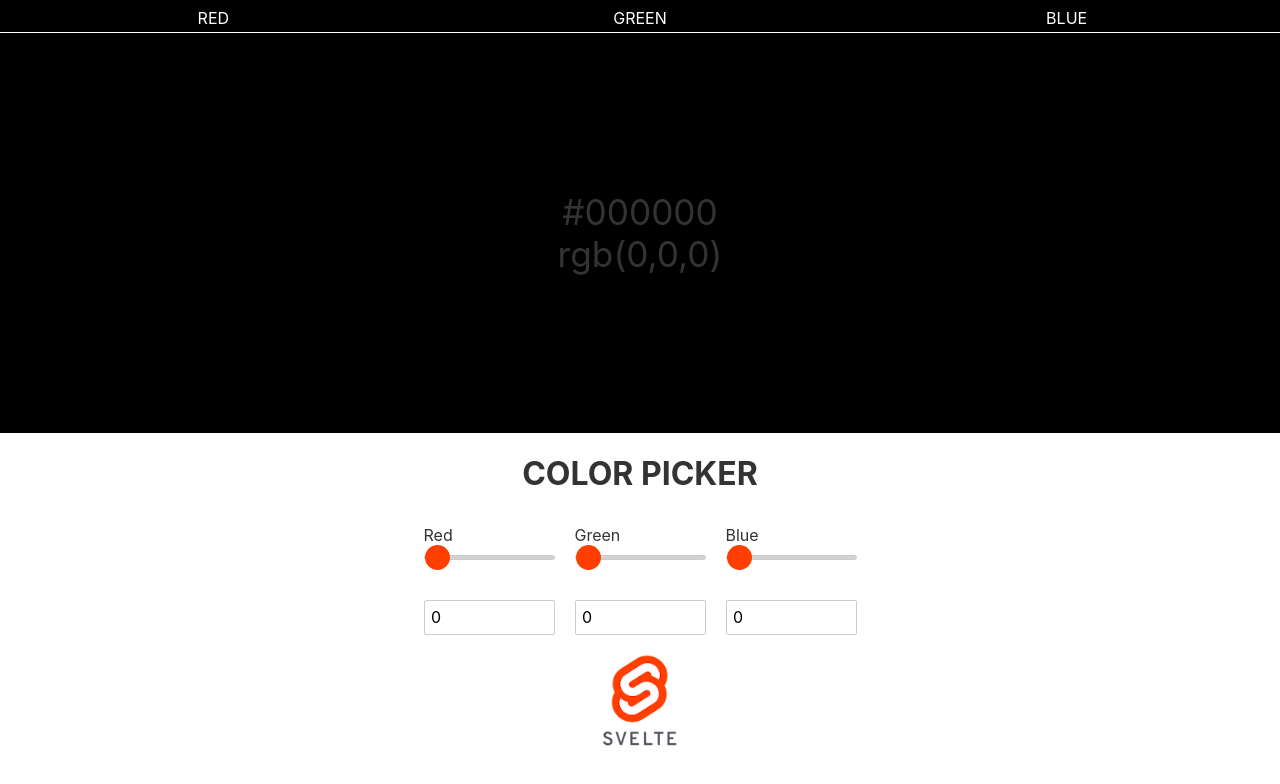
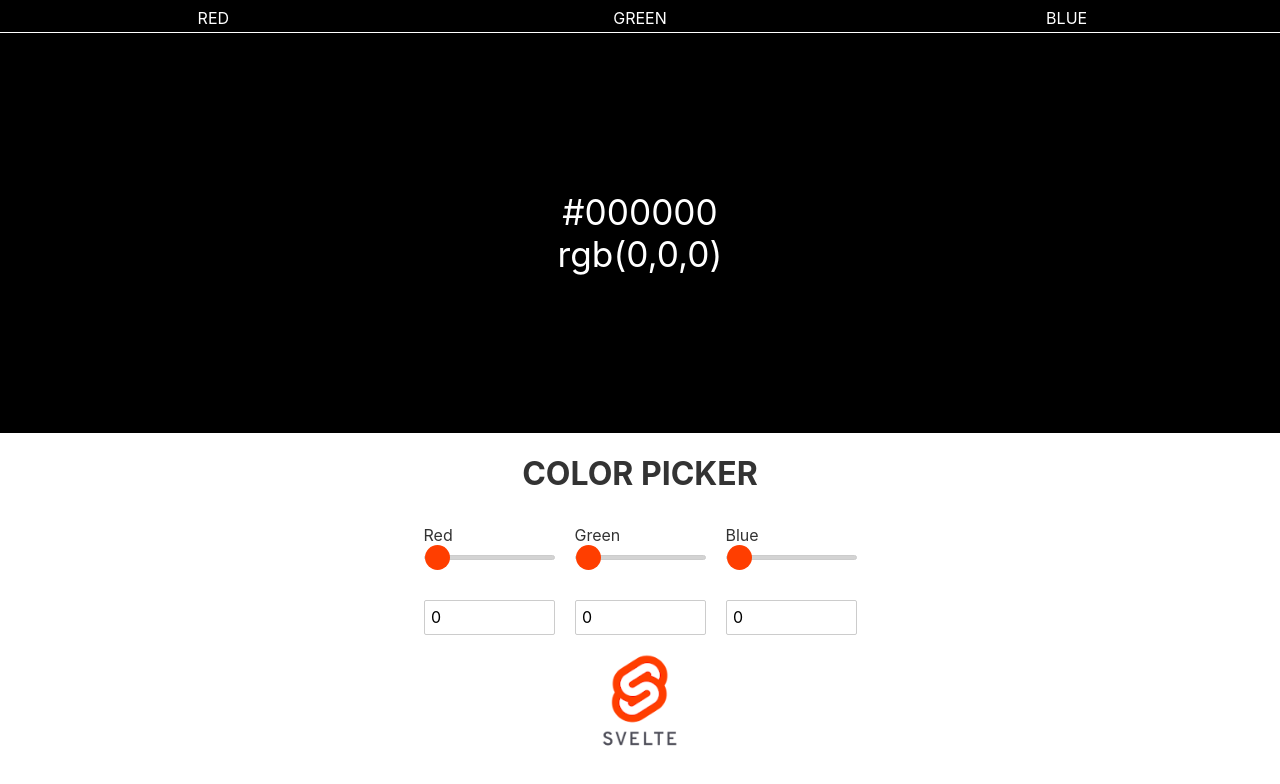
Before and after one commit to Maja0426/color-picker, a Svelte app: page / in a window 1280 px wide. Shown: the top 784 px of the page. Built offline with nearby package versions, Linux system fonts and the light colour scheme.

Commit message:
new feature: change color-code text

```diff
--- a/src/App.svelte
+++ b/src/App.svelte
@@ -34,7 +34,15 @@ main {
 		transform: translate(-50%, -50%);
 	}
 
-	.params p {
+	.light {
+		color: #fff;
+	}
+
+	.dark {
+		color: #000;
+	}
+
+.params p {
 		font-size: 2.2rem;
 		text-align: center;
 		margin: 0;
@@ -150,7 +158,7 @@ input:hover {
 	<div class="color-box" style="background-color: rgb(0,0,{blue};"><span>BLUE</span></div>
 </div>
 <div class="color-tab" style="background-color: rgb({red}, {green}, {blue}); opacity: {opa}">
-	<div class="params">
+	<div class="params {red < 180 && green < 180 && blue < 180 ? 'light' : 'dark'} ">
 		<p>{hex(red, green, blue)}</p>
 		<p>rgb({red === undefined ? 0 : red},{green === undefined ? 0 : green},{blue === undefined ? 0 : blue})</p>
 	</div>
```
